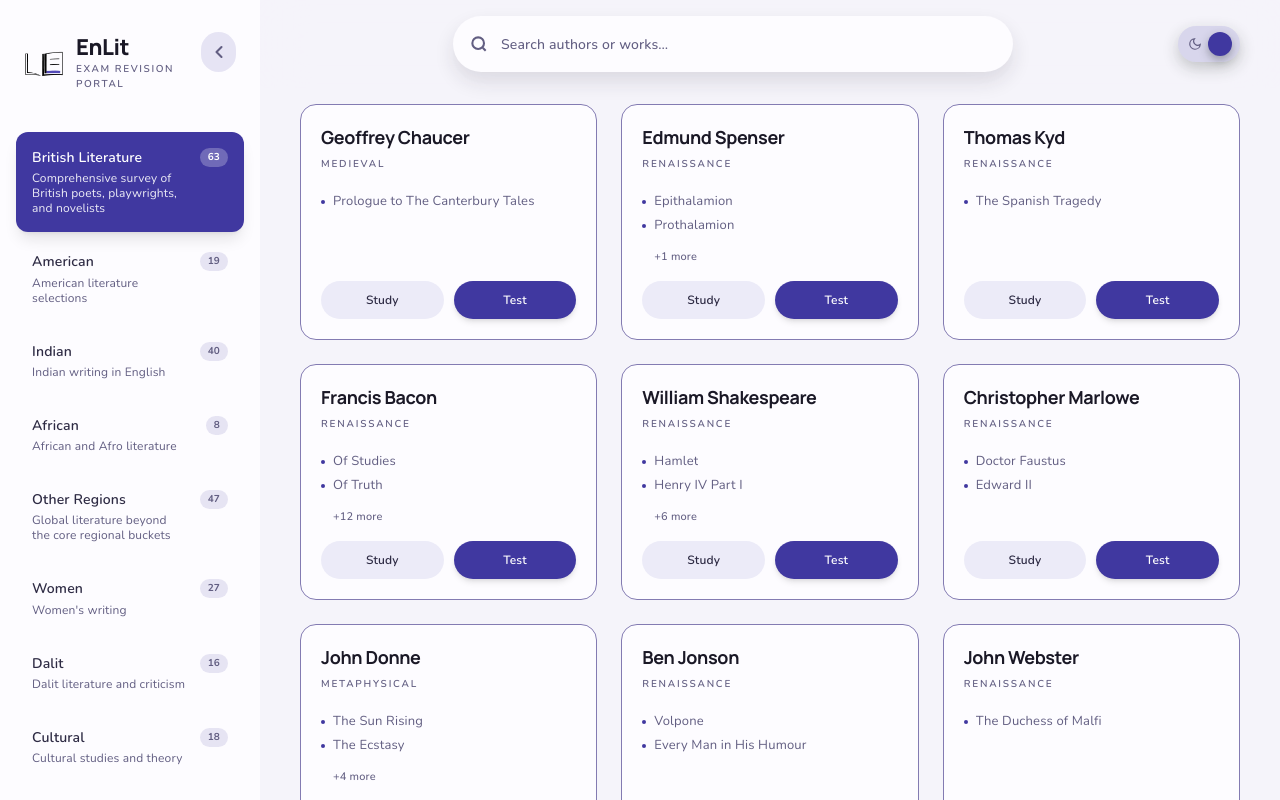
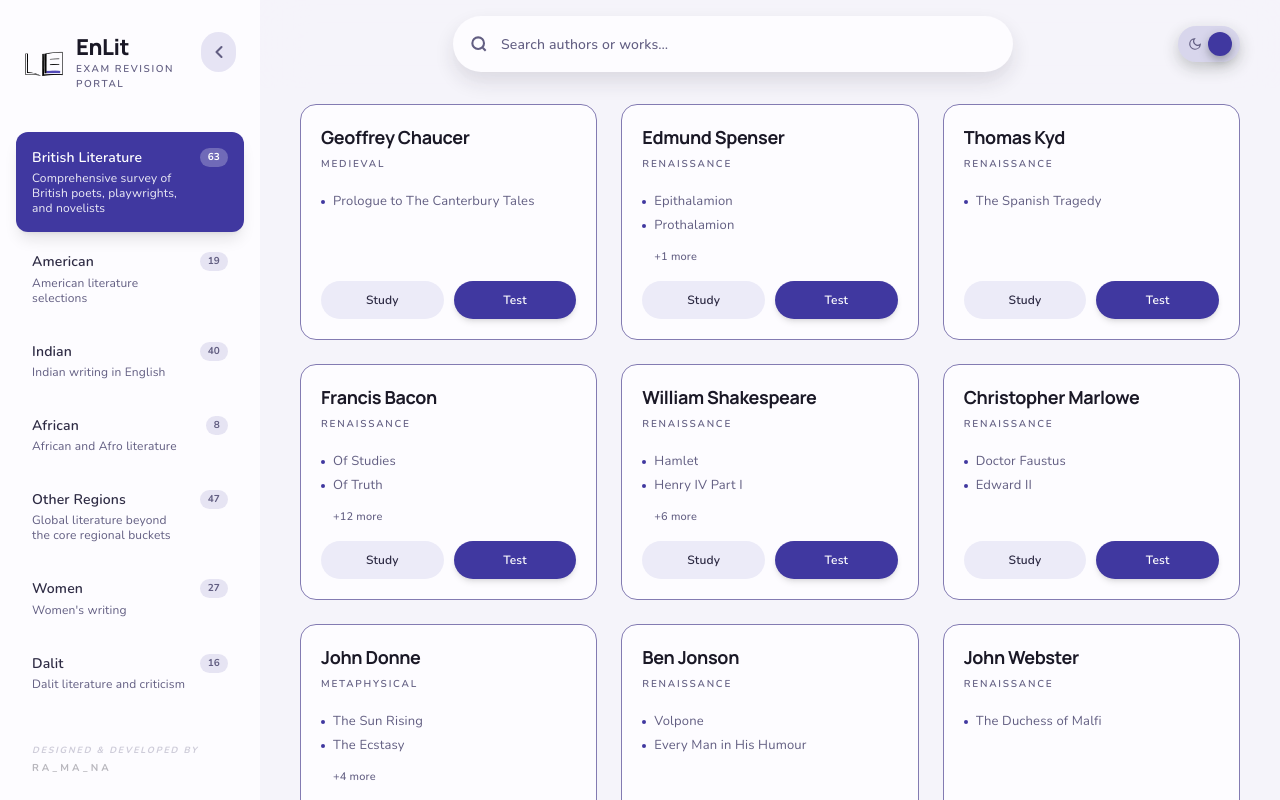
Before and after one commit to hereisramana/literature-portal, a Next.js app: page / in a window 1280 px wide. Built offline with nearby package versions, Linux system fonts and the light colour scheme.

Commit message:
add copyright notice to sidebar

```diff
--- a/components/layout/Sidebar.jsx
+++ b/components/layout/Sidebar.jsx
@@ -110,6 +110,15 @@ export default function Sidebar({
           })}
         </nav>
       </div>
+
+      {!collapsed && (
+        <div className="px-8 py-6 opacity-30">
+          <p className="text-[9px] font-bold uppercase tracking-[0.2em] text-[var(--text-muted-color)] italic">
+            Designed & Developed by <br />
+            <span className="mt-1 block text-[10px] not-italic tracking-[0.3em] text-[var(--color-text-strong)]">RA_MA_NA</span>
+          </p>
+        </div>
+      )}
     </aside>
   );
 }
```
